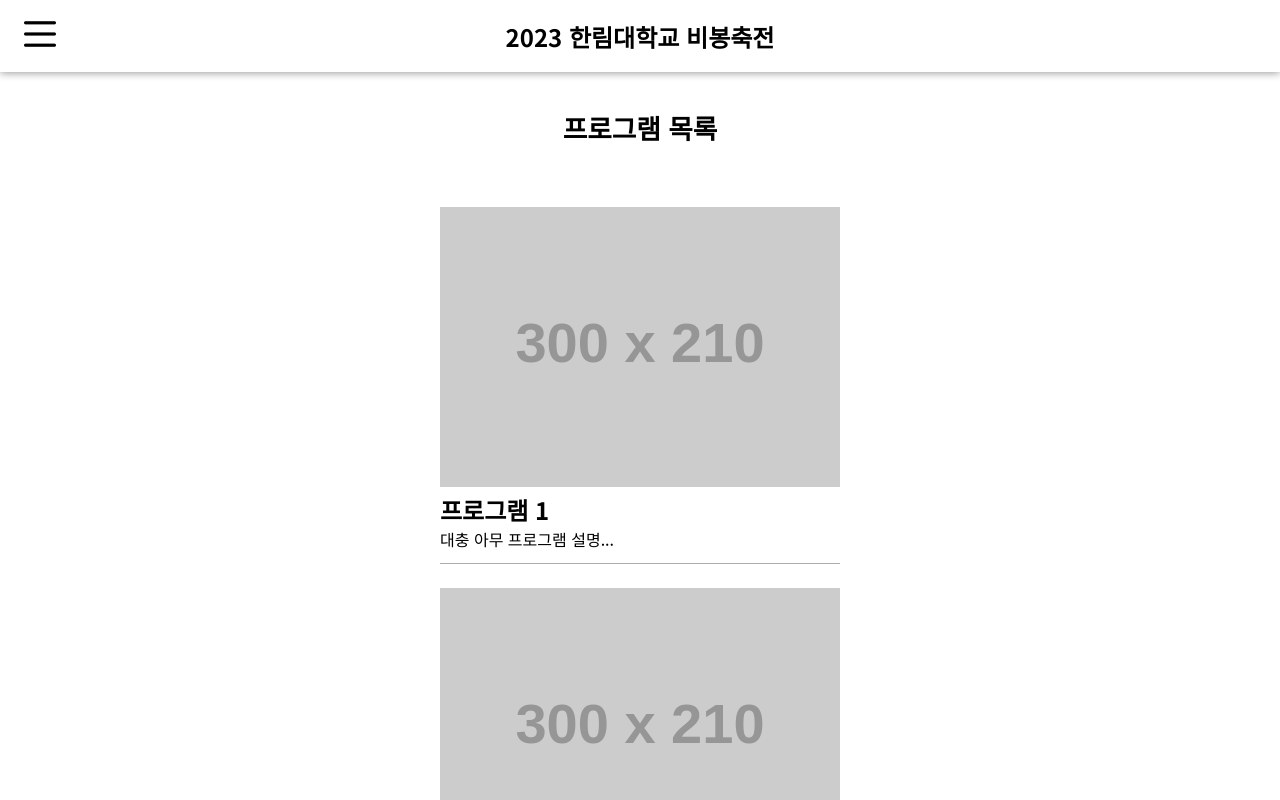
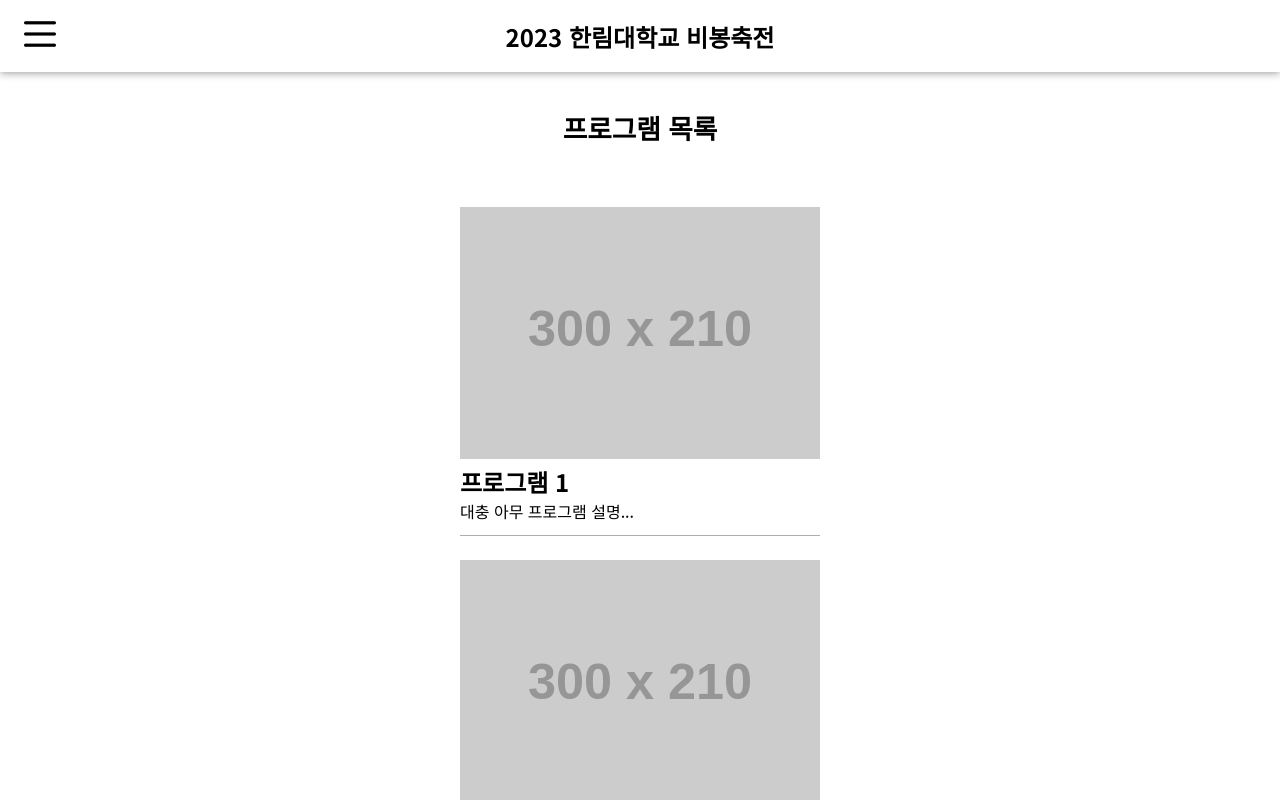
Before and after one commit to Hallym-LIKELION/HallymFestival2023-Frontend, a Vue app: page /program in a window 1280 px wide. Shown: the top 800 px of the page. Built offline with nearby package versions, Linux system fonts and the light colour scheme.

Commit message:
feat: 프로그램 목록의 이미지 크기를 max 360px로 조정

```diff
--- a/src/views/ProgramListView.vue
+++ b/src/views/ProgramListView.vue
@@ -158,7 +158,7 @@ h1 {
 }
 
 .program-list > * {
-  max-width: 400px;
+  max-width: 360px;
   margin-top: 12px;
   padding: 12px 0;
   border-bottom: 1px solid #00000052;
```
